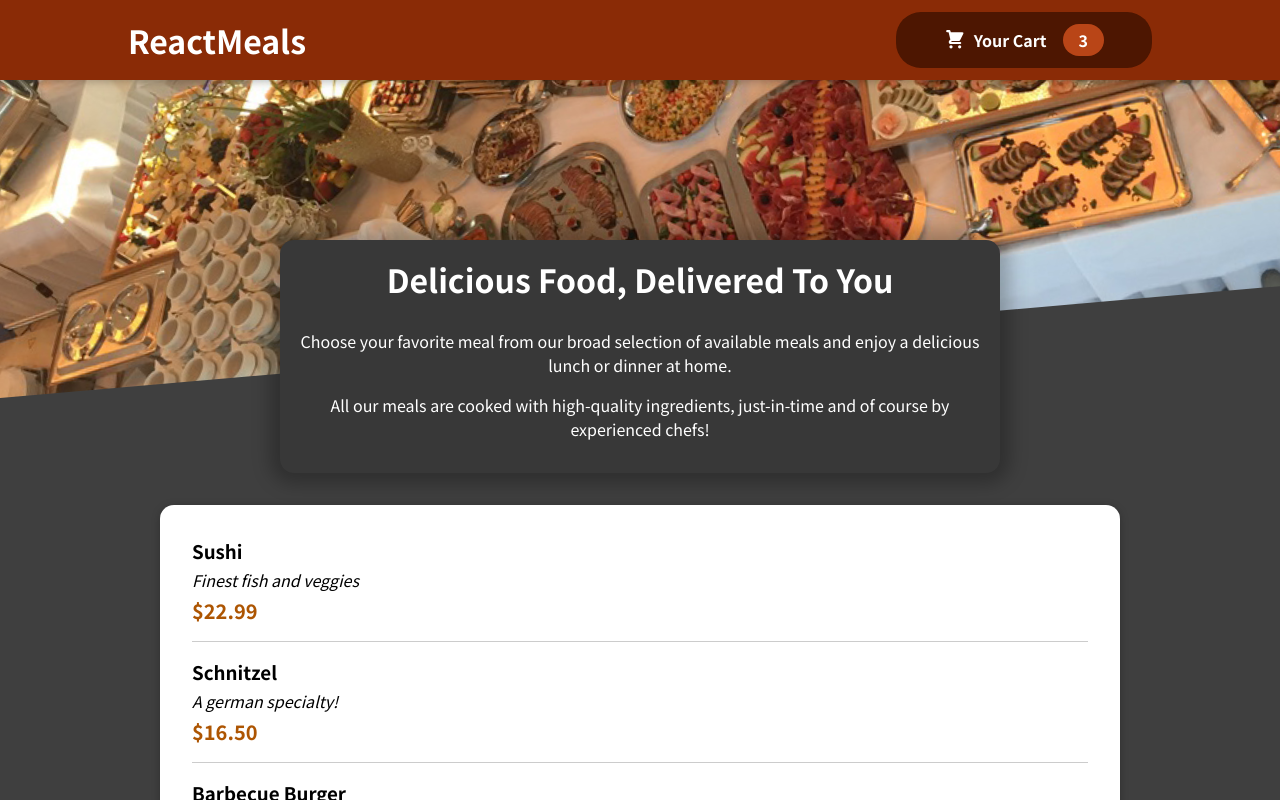
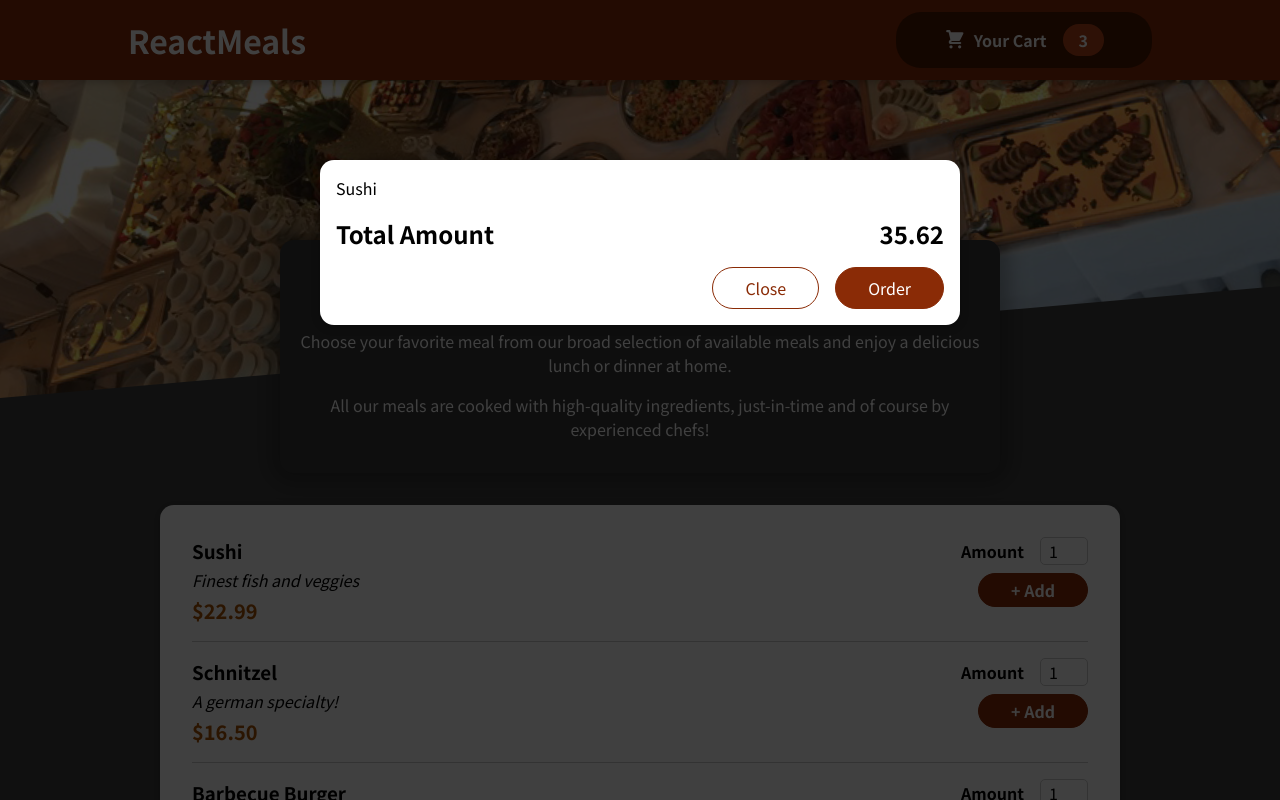
Before and after one commit to achapadev/FoodOrderApp, a React (Create React App) app: page / in a window 1280 px wide. Shown: the top 800 px of the page. Built offline with nearby package versions, Linux system fonts and the light colour scheme.

Commit message:
Added Form, Shopping Cart component, Modal

```diff
--- a/public/index.html
+++ b/public/index.html
@@ -1,14 +1,12 @@
 <!DOCTYPE html>
 <html lang="en">
+
 <head>
   <meta charset="utf-8" />
   <link rel="icon" href="%PUBLIC_URL%/favicon.ico" />
   <meta name="viewport" content="width=device-width, initial-scale=1" />
   <meta name="theme-color" content="#000000" />
-    <meta
-      name="description"
-      content="Web site created using create-react-app"
-    />
+  <meta name="description" content="Web site created using create-react-app" />
   <link rel="apple-touch-icon" href="%PUBLIC_URL%/logo192.png" />
   <!--
       manifest.json provides metadata used when your web app is installed on a
@@ -26,8 +24,11 @@
     -->
   <title>React App</title>
 </head>
+
 <body>
   <noscript>You need to enable JavaScript to run this app.</noscript>
+  <div id="overlays"></div>
+  <!-- portal modal and backdrop to here -->
   <div id="root"></div>
   <!--
       This HTML file is a template.
@@ -40,4 +41,5 @@
       To create a production bundle, use `npm run build` or `yarn build`.
     -->
 </body>
+
 </html>
--- a/src/App.js
+++ b/src/App.js
@@ -1,10 +1,12 @@
 import React from 'react'
 import Header from './components/Layout/Header'
 import Meals from './components/Meals/Meals'
+import Cart from './components/Cart/Cart'
 
 function App() {
   return (
     <React.Fragment>
+      <Cart />
       <Header />
       <main>
         <Meals />
--- /dev/null
+++ b/src/components/Cart/Cart.js
@@ -0,0 +1,29 @@
+// should render all the cart items and display total amount
+// also give us buttons for leaving the cart
+import classes from './Cart.module.css'
+import Modal from '../UI/Modal'
+
+const Cart = (props) => {
+  const cartItems = (
+    <ul className={classes['cart-items']}>
+      {[{ id: 'c1', name: 'Sushi', amount: 2, price: 12.99 }].map((item) => (
+        <li>{item.name}</li>
+      ))}
+    </ul>
+  )
+  return (
+    <Modal>
+      {cartItems}
+      <div className={classes.total}>
+        <span>Total Amount</span>
+        <span>35.62</span>
+      </div>
+      <div className={classes.actions}>
+        <button className={classes['button--alt']}>Close</button>
+        <button className={classes.button}>Order</button>
+      </div>
+    </Modal>
+  )
+}
+
+export default Cart
--- /dev/null
+++ b/src/components/Cart/Cart.module.css
@@ -0,0 +1,46 @@
+.cart-items {
+  list-style: none;
+  margin: 0;
+  padding: 0;
+  max-height: 20rem;
+  overflow: auto;
+}
+
+.total {
+  display: flex;
+  justify-content: space-between;
+  align-items: center;
+  font-weight: bold;
+  font-size: 1.5rem;
+  margin: 1rem 0;
+}
+
+.actions {
+  text-align: right;
+}
+
+.actions button {
+  font: inherit;
+  cursor: pointer;
+  background-color: transparent;
+  border: 1px solid #8a2b06;
+  padding: 0.5rem 2rem;
+  border-radius: 25px;
+  margin-left: 1rem;
+}
+
+.actions button:hover,
+.actions button:active {
+  background-color: #5a1a01;
+  border-color: #5a1a01;
+  color: white;
+}
+
+.actions .button--alt {
+  color: #8a2b06;
+}
+
+.actions .button {
+  background-color: #8a2b06;
+  color: white;
+}
--- a/src/components/Meals/AvailableMeals.js
+++ b/src/components/Meals/AvailableMeals.js
@@ -34,6 +34,7 @@
 const AvailableMeals = () => {
   const mealsList = DUMMY_MEALS.map((meal) => (
     <MealItem
+      id={meal.id}
       key={meal.id}
       name={meal.name}
       description={meal.description}
--- a/src/components/Meals/MealItem/MealItem.js
+++ b/src/components/Meals/MealItem/MealItem.js
@@ -1,4 +1,5 @@
 import classes from './MealItem.module.css'
+import MealItemForm from './MealItemForm'
 
 const MealItem = (props) => {
   const price = `$${props.price.toFixed(2)}`
@@ -9,7 +10,9 @@
         <div className={classes.description}>{props.description}</div>
         <div className={classes.price}>{price}</div>
       </div>
-      <div></div>
+      <div>
+        <MealItemForm id={props.id} />
+      </div>
     </li>
   )
 }
--- a/src/components/Meals/MealItem/MealItemForm.js
+++ b/src/components/Meals/MealItem/MealItemForm.js
@@ -0,0 +1,25 @@
+import Input from '../../UI/Input'
+import classes from './MealItemForm.module.css'
+
+const MealItemForm = (props) => {
+  return (
+    <form className={classes.form}>
+      {/* extract input into re-usable prestyled input component to be used in multiple places */}
+      {/* <input type="text" /> */}
+      <Input
+        label="Amount"
+        input={{
+          id: 'amount_' + props.id,
+          type: 'number',
+          min: '1',
+          max: '5',
+          step: '1',
+          defaultValue: '1',
+        }}
+      />
+      <button>+ Add</button>
+    </form>
+  )
+}
+
+export default MealItemForm
--- /dev/null
+++ b/src/components/Meals/MealItem/MealItemForm.module.css
@@ -0,0 +1,20 @@
+.form {
+  text-align: right;
+}
+
+.form button {
+  font: inherit;
+  cursor: pointer;
+  background-color: #8a2b06;
+  border: 1px solid #8a2b06;
+  color: white;
+  padding: 0.25rem 2rem;
+  border-radius: 20px;
+  font-weight: bold;
+}
+
+.form button:hover,
+.form button:active {
+  background-color: #641e03;
+  border-color: #641e03;
+}
--- /dev/null
+++ b/src/components/UI/Input.js
@@ -0,0 +1,12 @@
+import classes from './Input.module.css'
+
+const Input = (props) => {
+  return (
+    <div className={classes.input}>
+      <label htmlFor={props.input.id}>{props.label}</label>
+      <input {...props.input} />
+    </div>
+  )
+}
+
+export default Input
--- /dev/null
+++ b/src/components/UI/Input.module.css
@@ -0,0 +1,18 @@
+.input {
+  display: flex;
+  align-items: center;
+  margin-bottom: 0.5rem;
+}
+
+.input label {
+  font-weight: bold;
+  margin-right: 1rem;
+}
+
+.input input {
+  width: 3rem;
+  border-radius: 5px;
+  border: 1px solid #ccc;
+  font: inherit;
+  padding-left: 0.5rem;
+}
--- /dev/null
+++ b/src/components/UI/Modal.js
@@ -0,0 +1,33 @@
+import { Fragment } from 'react'
+import ReactDOM from 'react-dom'
+import classes from './Modal.module.css'
+
+const Backdrop = (props) => {
+  return <div className={classes.backdrop}></div>
+}
+
+const ModalOverlay = (props) => {
+  return (
+    <div className={classes.modal}>
+      <div className={classes.content}>{props.children}</div>
+    </div>
+  )
+}
+
+const portalElement = document.getElementById('overlays')
+
+const Modal = (props) => {
+  return (
+    <Fragment>
+      {/* <Backdrop />
+      <ModalOverlay>{props.children}</ModalOverlay> */}
+      {ReactDOM.createPortal(<Backdrop />, portalElement)}
+      {ReactDOM.createPortal(
+        <ModalOverlay>{props.children}</ModalOverlay>,
+        portalElement
+      )}
+    </Fragment>
+  )
+}
+
+export default Modal
--- /dev/null
+++ b/src/components/UI/Modal.module.css
@@ -0,0 +1,40 @@
+.backdrop {
+  position: fixed;
+  top: 0;
+  left: 0;
+  width: 100%;
+  height: 100vh;
+  z-index: 20;
+  background-color: rgba(0, 0, 0, 0.75);
+}
+
+.modal {
+  position: fixed;
+  top: 20vh;
+  left: 5%;
+  width: 90%;
+  background-color: white;
+  padding: 1rem;
+  border-radius: 14px;
+  box-shadow: 0 2px 8px rgba(0, 0, 0, 0.25);
+  z-index: 30;
+  animation: slide-down 300ms ease-out forwards;
+}
+
+@media (min-width: 768px) {
+  .modal {
+    width: 40rem;
+    left: calc(50% - 20rem);
+  }
+}
+
+@keyframes slide-down {
+  from {
+    opacity: 0;
+    transform: translateY(-3rem);
+  }
+  to {
+    opacity: 1;
+    transform: translateY(0);
+  }
+}
```
Also changed, not shown: 1 other file (tests, documents, lock files or other folders). Lines whose indentation alone changed are shown as unchanged.
